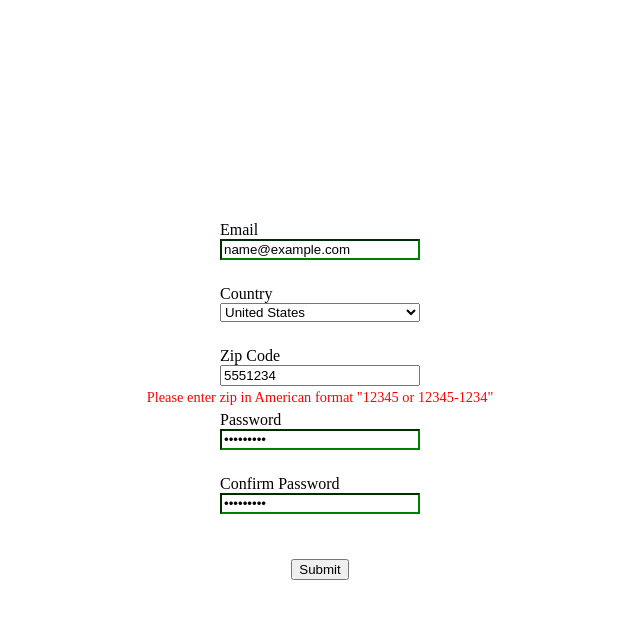
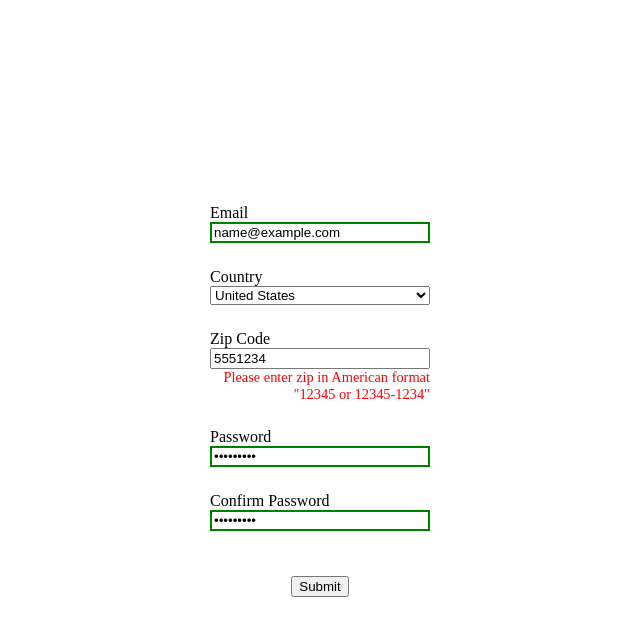
Before and after one commit to LNorris91/form, a website: page index.html in a window 1280 px wide. Both pictures are taken after typing "name@example.com", "5551234", "Sample123", "Sample123" into the empty fields and a click on the button "Submit". Shown: the whole page, without its empty margins (320-960 px from the left). Drawn offline with Linux system fonts and the light colour scheme.

Commit message:
Fixes Safari Styling

```diff
--- a/main.js
+++ b/main.js
@@ -100,6 +100,7 @@ function validatePwd() {
 
 function validatePwdConfirm() {
   if (!pwd.value.length) {
+    pwdConfirm.setCustomValidity('field is invalid');
     pwdConfirmError.textContent = 'No password to match';
   } else if (pwd.value === pwdConfirm.value) {
     pwdConfirmError.textContent = '';
--- a/styles.css
+++ b/styles.css
@@ -18,16 +18,11 @@ form {
   align-items: center;
 }
 
-input,
-select {
-  width: 200px;
-}
-
 form div {
   display: flex;
+  width: 220px;
   flex-direction: column;
   margin-bottom: 25px;
-  position: relative;
 }
 
 input:focus,
@@ -36,15 +31,15 @@ select:focus {
 }
 
 input:valid {
-  border-color: green;
+  border-style: none;
+  border: 2px solid green;
 }
 
 span {
   color: red;
-  position: absolute;
-  top: 42px;
-  text-wrap: nowrap;
-  align-self: center;
+  position: relative;
+  align-self: flex-end;
+  text-align: end;
   font-size: 0.9rem;
 }
 
```
